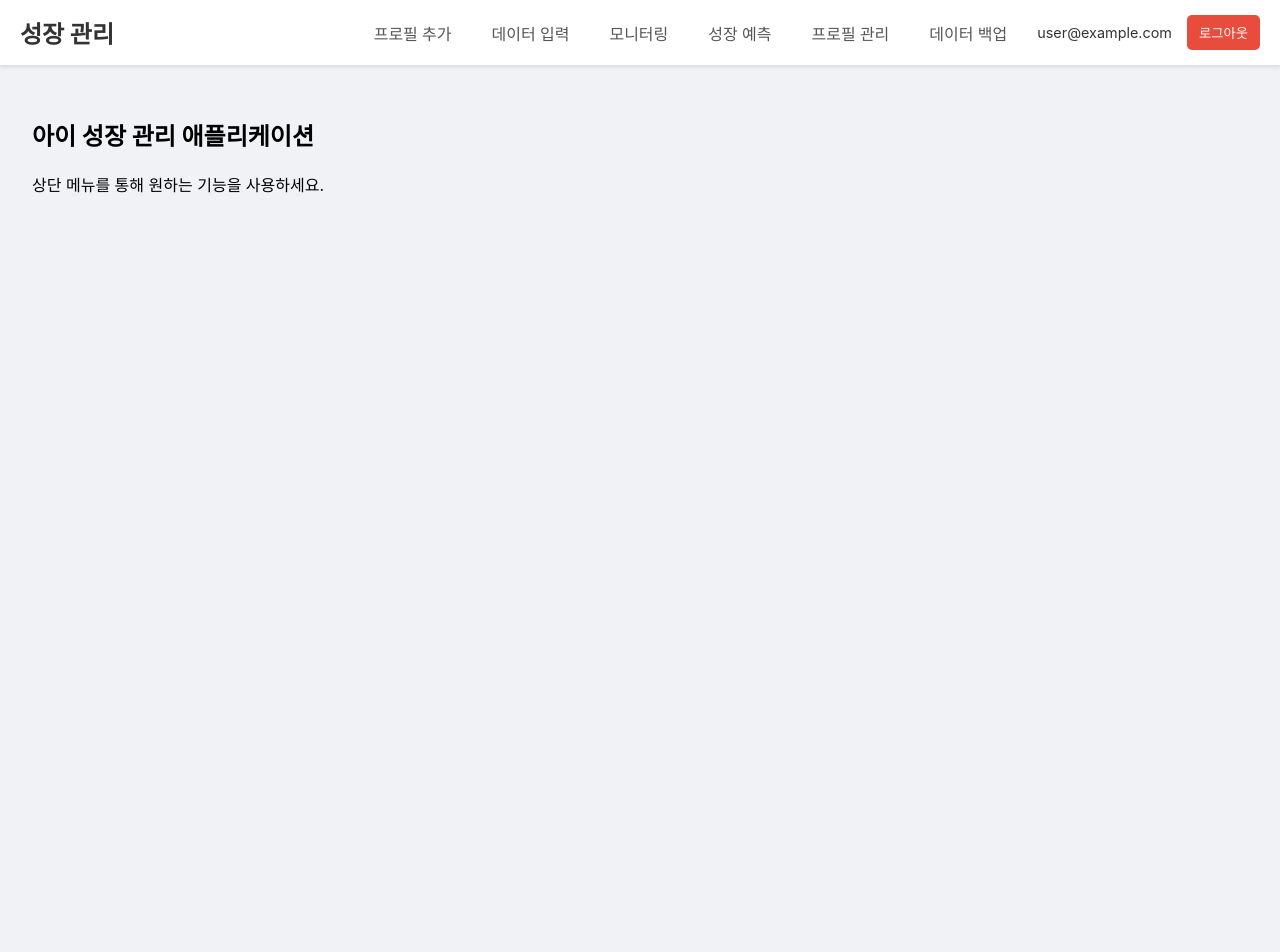
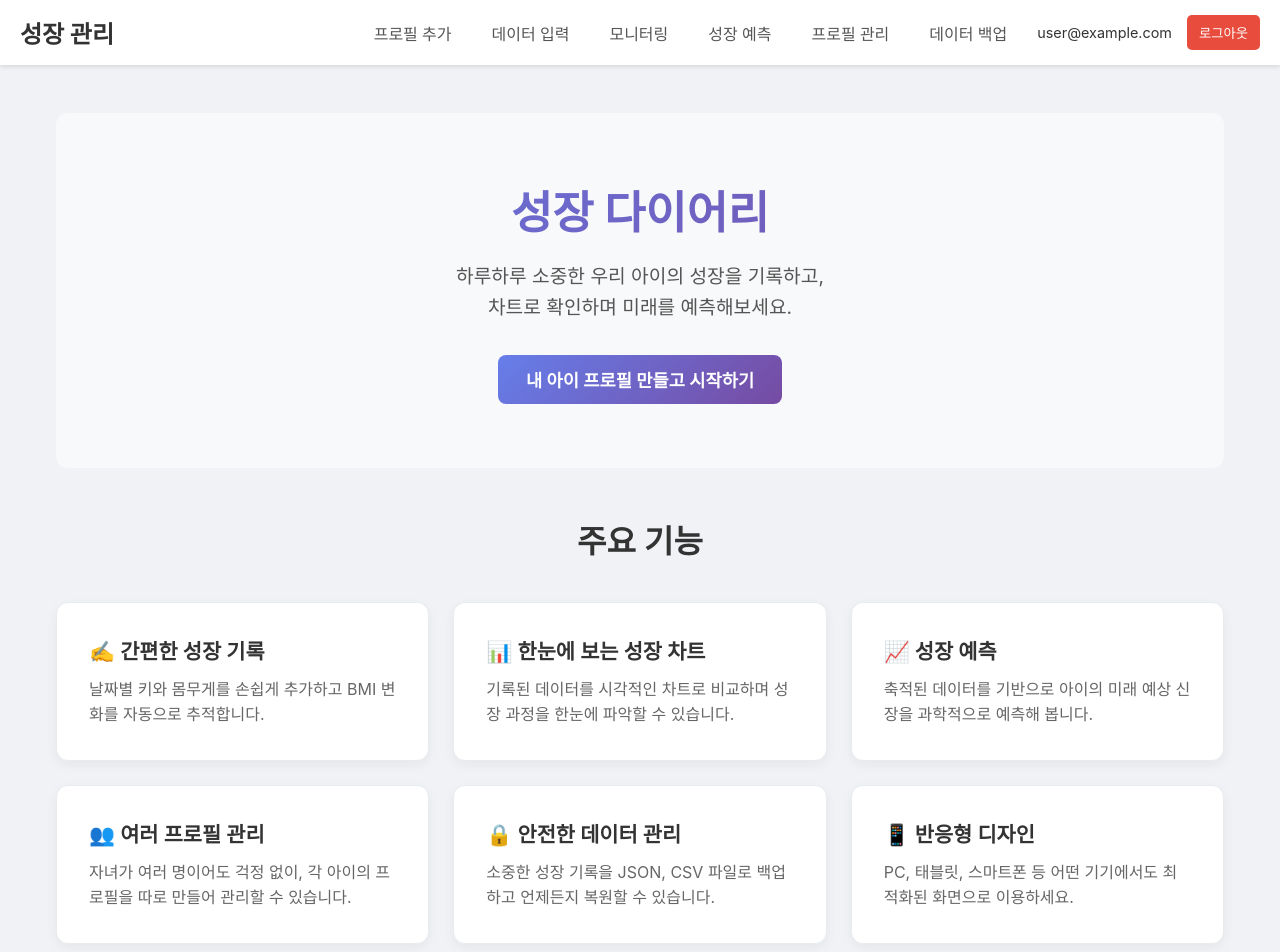
Before and after one commit to chanwookkim79/growth-management-app, a React (Vite) app in the folder growth-app0/: page / in a window 1280 px wide. Shown: the top 952 px of the page. Before the commit the page ends 800 px from the top, so only its background shows below. Built offline with nearby package versions, Linux system fonts and the light colour scheme; no server answers; sample sign-in values are in the browser's storage.

Commit message:
feat: 홈 화면 UI 및 기능 소개 개선

```diff
--- /dev/null
+++ b/growth-app0/src/pages/Home.css
@@ -0,0 +1,127 @@
+/* src/pages/Home.css */
+
+.home-container {
+  max-width: 1200px;
+  margin: 0 auto;
+  padding: 0 1rem 2rem 1rem;
+}
+
+.home-header {
+  text-align: center;
+  padding: 4rem 1rem;
+  background-color: #f8f9fa;
+  border-radius: 12px;
+  margin: 1rem 0 3rem 0;
+}
+
+.home-header h1 {
+  font-size: 2.8rem;
+  font-weight: 700;
+  color: #333;
+  margin: 0 0 1rem 0;
+  background: linear-gradient(135deg, #667eea 0%, #764ba2 100%);
+  -webkit-background-clip: text;
+  -webkit-text-fill-color: transparent;
+}
+
+.home-header .subtitle {
+  font-size: 1.2rem;
+  color: #555;
+  line-height: 1.6;
+  margin-bottom: 2rem;
+}
+
+.home-header .cta-button {
+  display: inline-block;
+  padding: 12px 28px;
+  font-size: 1.1rem;
+  font-weight: 600;
+  color: white;
+  background: linear-gradient(135deg, #667eea 0%, #764ba2 100%);
+  border: none;
+  border-radius: 8px;
+  text-decoration: none;
+  transition: all 0.3s ease;
+}
+
+.home-header .cta-button:hover {
+  transform: translateY(-2px);
+  box-shadow: 0 4px 15px rgba(102, 126, 234, 0.3);
+}
+
+.features-section {
+  text-align: center;
+}
+
+.features-section h2 {
+  font-size: 2rem;
+  font-weight: 600;
+  color: #333;
+  margin-bottom: 2.5rem;
+}
+
+.features-grid {
+  display: grid;
+  grid-template-columns: repeat(auto-fit, minmax(300px, 1fr));
+  gap: 1.5rem;
+}
+
+.feature-card {
+  background-color: #ffffff;
+  padding: 2rem;
+  border-radius: 12px;
+  text-align: left;
+  box-shadow: 0 4px 12px rgba(0, 0, 0, 0.05);
+  border: 1px solid #e9ecef;
+  transition: all 0.3s ease;
+}
+
+.feature-card:hover {
+  transform: translateY(-5px);
+  box-shadow: 0 6px 20px rgba(0, 0, 0, 0.08);
+  border-color: #c4cff5;
+}
+
+.feature-card h3 {
+  font-size: 1.3rem;
+  font-weight: 600;
+  margin: 0 0 0.75rem 0;
+  color: #333;
+}
+
+.feature-card p {
+  font-size: 1rem;
+  line-height: 1.6;
+  color: #666;
+  margin: 0;
+}
+
+/* Responsive Styles */
+@media (max-width: 768px) {
+  .home-header {
+    padding: 3rem 1rem;
+    margin-bottom: 2rem;
+  }
+
+  .home-header h1 {
+    font-size: 2.2rem;
+  }
+
+  .home-header .subtitle {
+    font-size: 1.1rem;
+  }
+}
+
+@media (max-width: 480px) {
+  .home-header {
+    padding: 2rem 1rem;
+  }
+
+  .home-header h1 {
+    font-size: 2rem;
+  }
+
+  .features-grid {
+    grid-template-columns: 1fr;
+  }
+}
--- a/growth-app0/src/pages/Home.jsx
+++ b/growth-app0/src/pages/Home.jsx
@@ -1,8 +1,50 @@
+import { Link } from 'react-router-dom';
+import './Home.css';
+
 const Home = () => {
   return (
-    <div>
-      <h2>아이 성장 관리 애플리케이션</h2>
-      <p>상단 메뉴를 통해 원하는 기능을 사용하세요.</p>
+    <div className="home-container">
+      <header className="home-header">
+        <h1>성장 다이어리</h1>
+        <p className="subtitle">
+          하루하루 소중한 우리 아이의 성장을 기록하고,
+          <br />
+          차트로 확인하며 미래를 예측해보세요.
+        </p>
+        <Link to="/add-member" className="cta-button">
+          내 아이 프로필 만들고 시작하기
+        </Link>
+      </header>
+
+      <main className="features-section">
+        <h2>주요 기능</h2>
+        <div className="features-grid">
+          <div className="feature-card">
+            <h3>✍️ 간편한 성장 기록</h3>
+            <p>날짜별 키와 몸무게를 손쉽게 추가하고 BMI 변화를 자동으로 추적합니다.</p>
+          </div>
+          <div className="feature-card">
+            <h3>📊 한눈에 보는 성장 차트</h3>
+            <p>기록된 데이터를 시각적인 차트로 비교하며 성장 과정을 한눈에 파악할 수 있습니다.</p>
+          </div>
+          <div className="feature-card">
+            <h3>📈 성장 예측</h3>
+            <p>축적된 데이터를 기반으로 아이의 미래 예상 신장을 과학적으로 예측해 봅니다.</p>
+          </div>
+          <div className="feature-card">
+            <h3>👥 여러 프로필 관리</h3>
+            <p>자녀가 여러 명이어도 걱정 없이, 각 아이의 프로필을 따로 만들어 관리할 수 있습니다.</p>
+          </div>
+          <div className="feature-card">
+            <h3>🔒 안전한 데이터 관리</h3>
+            <p>소중한 성장 기록을 JSON, CSV 파일로 백업하고 언제든지 복원할 수 있습니다.</p>
+          </div>
+          <div className="feature-card">
+            <h3>📱 반응형 디자인</h3>
+            <p>PC, 태블릿, 스마트폰 등 어떤 기기에서도 최적화된 화면으로 이용하세요.</p>
+          </div>
+        </div>
+      </main>
     </div>
   );
 };
```
